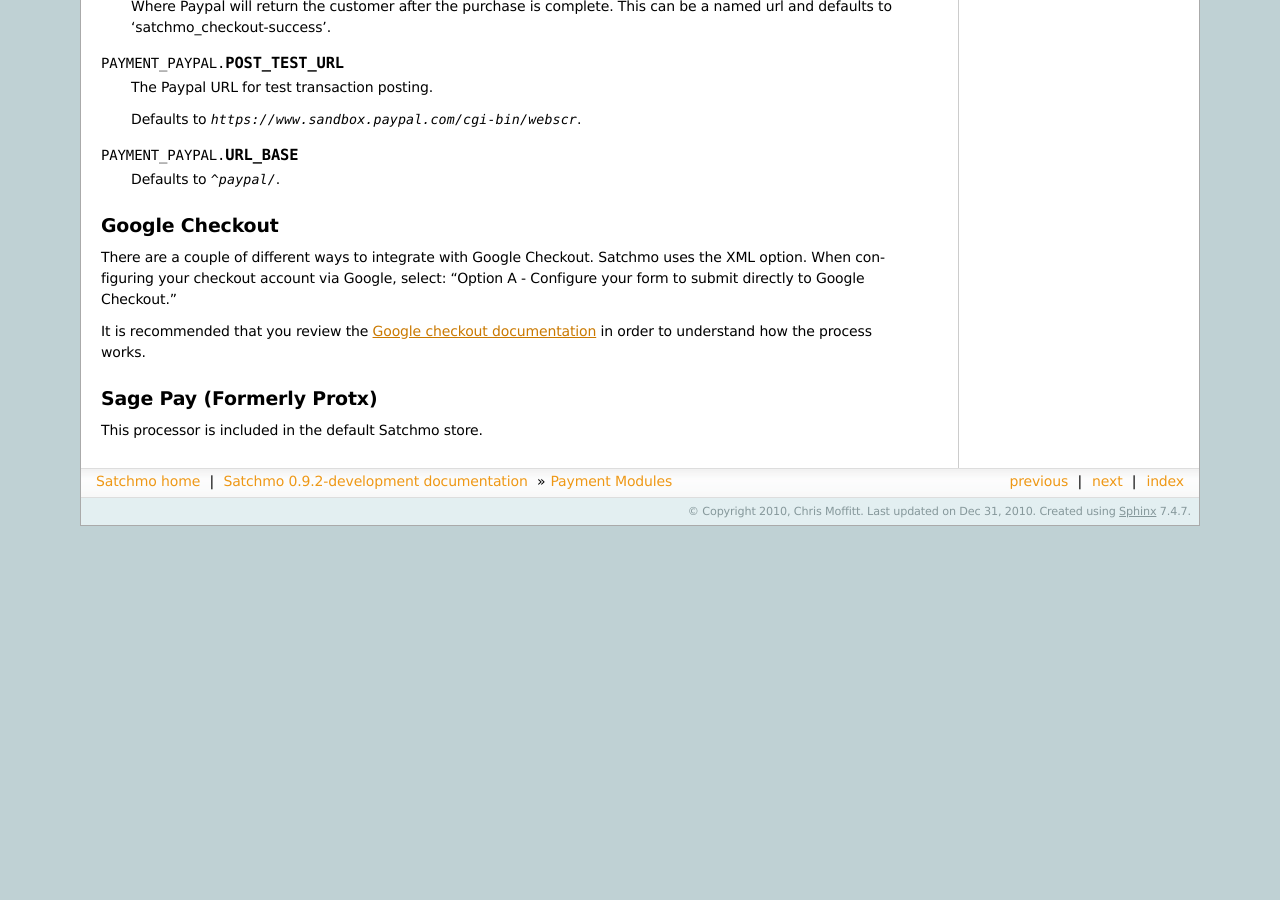
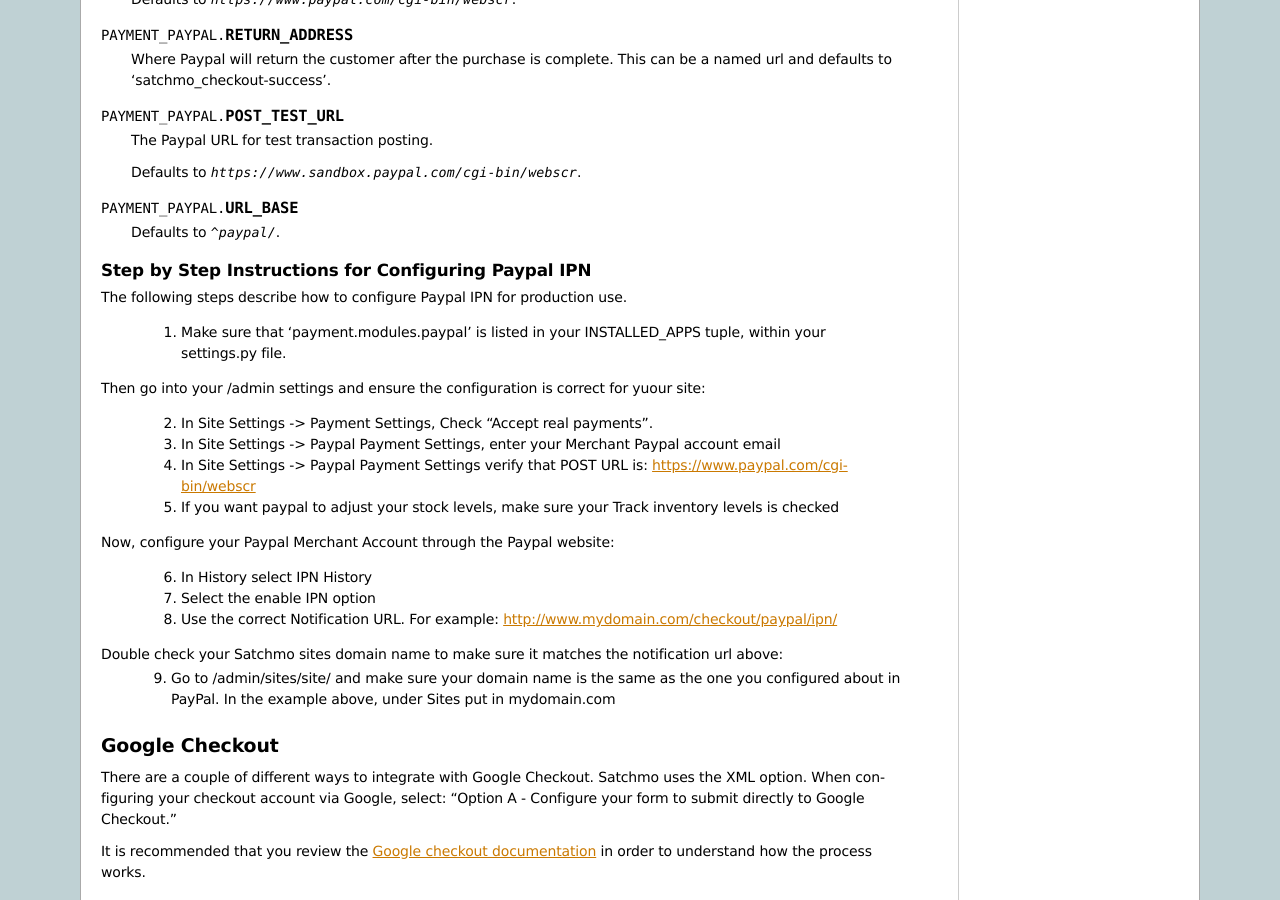
Before and after one commit to opencoca/WEB-Satchmo, a Sphinx documentation site: the page built from docs/payment.txt, in a window 1280 px wide and 900 px high, scrolled down 1254 px. Built offline with Sphinx 7.4.7, drawn with Linux system fonts in a browser that asks for light colours; pages that are not in the unit, such as notebooks, are missing from menus; before the commit the page ends 1780 px from its top, so only the background shows below that; some of the changed text lies outside the part shown.

Commit message:
Add notes on Paypal IPN configuration.

```diff
--- a/docs/payment.txt
+++ b/docs/payment.txt
@@ -49,6 +49,9 @@
 PayPal
 ------
 
+Satchmo uses `Paypal's Instant Payment Notification <https://www.paypal.com/ipn>`_ service. The notes below describe how to configure
+it for your setup.
+
 Configuration
 ^^^^^^^^^^^^^
 
@@ -93,6 +96,28 @@
 
    Defaults to `^paypal/`.
 
+Step by Step Instructions for Configuring Paypal IPN
+^^^^^^^^^^^^^^^^^^^^^^^^^^^^^^^^^^^^^^^^^^^^^^^^^^^^
+The following steps describe how to configure Paypal IPN for production use.
+
+    1.  Make sure that 'payment.modules.paypal' is listed in your INSTALLED_APPS tuple, within your settings.py file.
+
+Then go into your /admin settings and ensure the configuration is correct for yuour site:
+
+    2. In Site Settings -> Payment Settings, Check "Accept real payments".
+    3. In Site Settings -> Paypal Payment Settings, enter your Merchant Paypal account email
+    4. In Site Settings -> Paypal Payment Settings verify that POST URL is: https://www.paypal.com/cgi-bin/webscr
+    5. If you want paypal to adjust your stock levels, make sure your Track inventory levels is checked
+
+Now, configure your Paypal Merchant Account through the Paypal website:
+
+    6. In History select IPN History
+    7. Select the enable IPN option
+    8. Use the correct Notification URL. For example: http://www.mydomain.com/checkout/paypal/ipn/
+
+Double check your Satchmo sites domain name to make sure it matches the notification url above:
+    9. Go to /admin/sites/site/ and make sure your domain name is the same as the one you configured about in PayPal. In the example above, under Sites put in mydomain.com
+
 .. index:: Google Checkout
 
 Google Checkout
```
